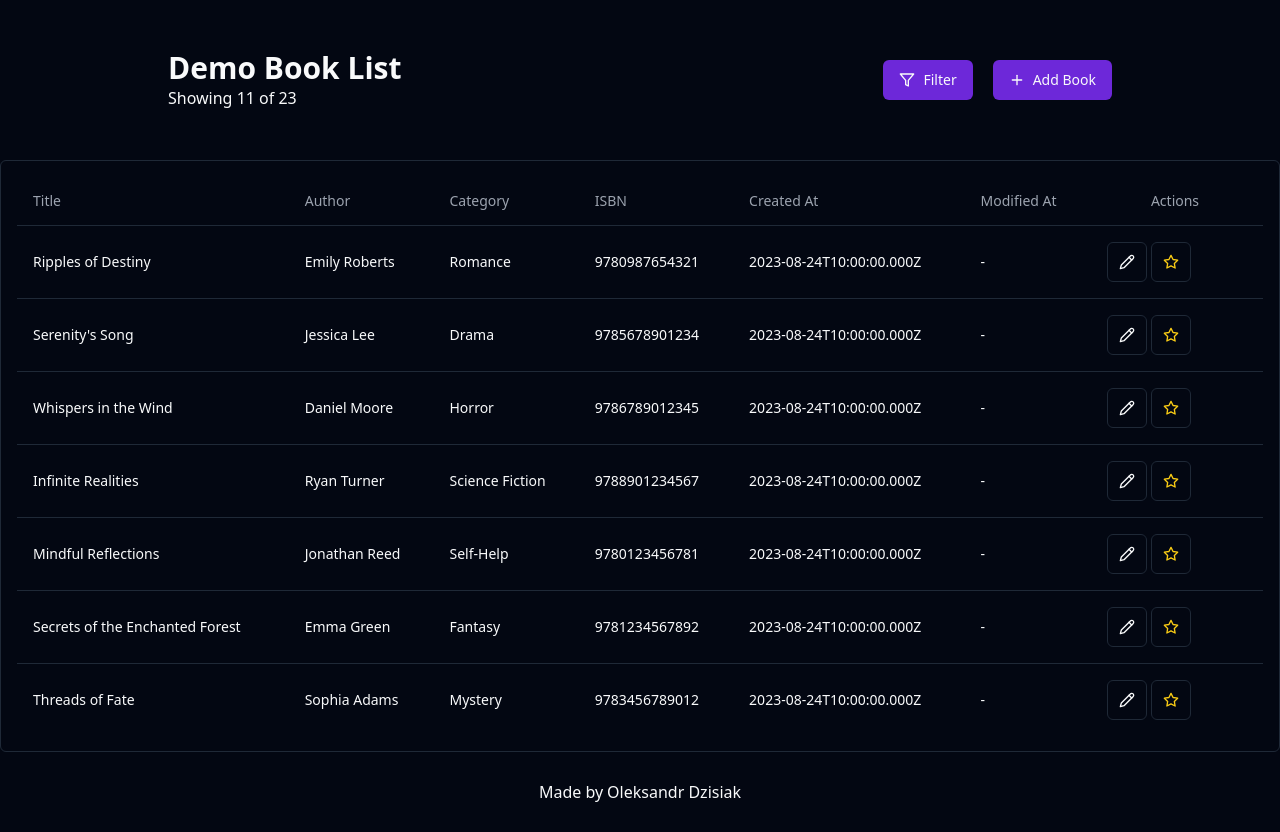
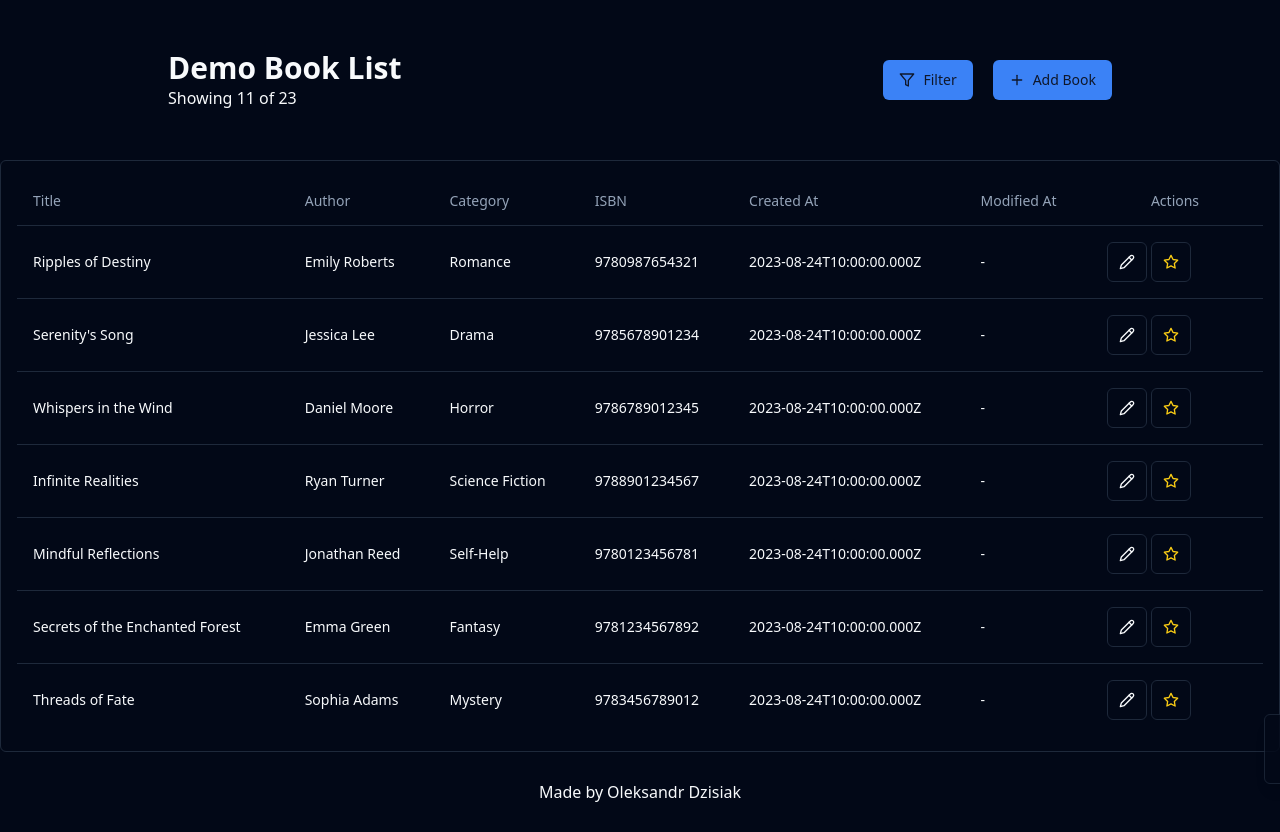
Before and after one commit to SanekxArcs/Demo-Book-list, a React (Vite) app: page / in a window 1280 px wide. Built offline with nearby package versions, Linux system fonts and the light colour scheme; data requests are answered from the project's data file.

Commit message:
Update index.css

```diff
--- a/src/index.css
+++ b/src/index.css
@@ -5,47 +5,47 @@
 @layer base {
   :root {
     --background: 0 0% 100%;
-    --foreground: 224 71.4% 4.1%;
+    --foreground: 222.2 84% 4.9%;
     --card: 0 0% 100%;
-    --card-foreground: 224 71.4% 4.1%;
+    --card-foreground: 222.2 84% 4.9%;
     --popover: 0 0% 100%;
-    --popover-foreground: 224 71.4% 4.1%;
-    --primary: 262.1 83.3% 57.8%;
-    --primary-foreground: 210 20% 98%;
-    --secondary: 220 14.3% 95.9%;
-    --secondary-foreground: 220.9 39.3% 11%;
-    --muted: 220 14.3% 95.9%;
-    --muted-foreground: 220 8.9% 46.1%;
-    --accent: 220 14.3% 95.9%;
-    --accent-foreground: 220.9 39.3% 11%;
+    --popover-foreground: 222.2 84% 4.9%;
+    --primary: 221.2 83.2% 53.3%;
+    --primary-foreground: 210 40% 98%;
+    --secondary: 210 40% 96.1%;
+    --secondary-foreground: 222.2 47.4% 11.2%;
+    --muted: 210 40% 96.1%;
+    --muted-foreground: 215.4 16.3% 46.9%;
+    --accent: 210 40% 96.1%;
+    --accent-foreground: 222.2 47.4% 11.2%;
     --destructive: 0 84.2% 60.2%;
-    --destructive-foreground: 210 20% 98%;
-    --border: 220 13% 91%;
-    --input: 220 13% 91%;
-    --ring: 262.1 83.3% 57.8%;
+    --destructive-foreground: 210 40% 98%;
+    --border: 214.3 31.8% 91.4%;
+    --input: 214.3 31.8% 91.4%;
+    --ring: 221.2 83.2% 53.3%;
     --radius: 0.5rem;
   }
 
   .dark {
-    --background: 224 71.4% 4.1%;
-    --foreground: 210 20% 98%;
-    --card: 224 71.4% 4.1%;
-    --card-foreground: 210 20% 98%;
-    --popover: 224 71.4% 4.1%;
-    --popover-foreground: 210 20% 98%;
-    --primary: 263.4 70% 50.4%;
-    --primary-foreground: 210 20% 98%;
-    --secondary: 215 27.9% 16.9%;
-    --secondary-foreground: 210 20% 98%;
-    --muted: 215 27.9% 16.9%;
-    --muted-foreground: 217.9 10.6% 64.9%;
-    --accent: 215 27.9% 16.9%;
-    --accent-foreground: 210 20% 98%;
+    --background: 222.2 84% 4.9%;
+    --foreground: 210 40% 98%;
+    --card: 222.2 84% 4.9%;
+    --card-foreground: 210 40% 98%;
+    --popover: 222.2 84% 4.9%;
+    --popover-foreground: 210 40% 98%;
+    --primary: 217.2 91.2% 59.8%;
+    --primary-foreground: 222.2 47.4% 11.2%;
+    --secondary: 217.2 32.6% 17.5%;
+    --secondary-foreground: 210 40% 98%;
+    --muted: 217.2 32.6% 17.5%;
+    --muted-foreground: 215 20.2% 65.1%;
+    --accent: 217.2 32.6% 17.5%;
+    --accent-foreground: 210 40% 98%;
     --destructive: 0 62.8% 30.6%;
-    --destructive-foreground: 210 20% 98%;
-    --border: 215 27.9% 16.9%;
-    --input: 215 27.9% 16.9%;
-    --ring: 263.4 70% 50.4%;
+    --destructive-foreground: 210 40% 98%;
+    --border: 217.2 32.6% 17.5%;
+    --input: 217.2 32.6% 17.5%;
+    --ring: 224.3 76.3% 48%;
   }
 }
 
```
